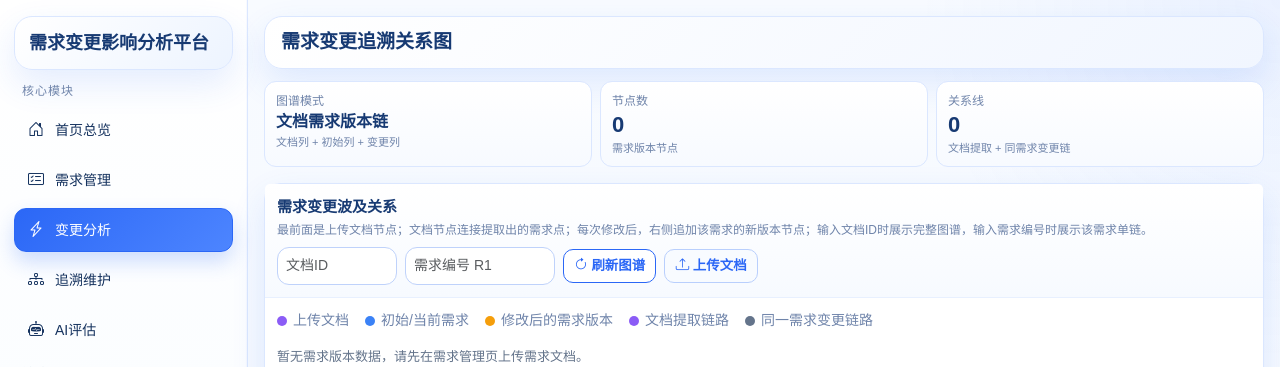
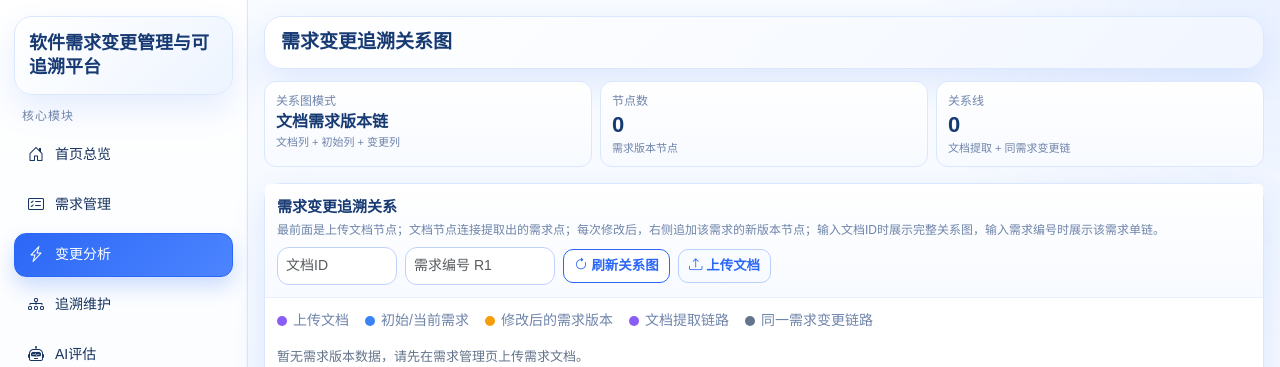
Before and after one commit to 17783802849/biyesheji, a FastAPI app: page /ui/impact-graph in a window 1280 px wide. Shown: the top 367 px of the page. Run offline with FastAPI, Linux system fonts and the light colour scheme; data that the repository does not hold is empty.

Commit message:
Unify graph wording

```diff
--- a/ai_service/core/config.py
+++ b/ai_service/core/config.py
@@ -33,7 +33,7 @@ def _get_bool_env(name: str, default: bool = False) -> bool:
 
 
 class Settings:
-    APP_NAME: str = _get_env("APP_NAME", "需求变更影响分析平台")
+    APP_NAME: str = _get_env("APP_NAME", "软件需求变更管理与可追溯平台")
     APP_ENV: str = _get_env("APP_ENV", "dev")
     DEBUG: bool = _get_bool_env("DEBUG", default=(APP_ENV.lower() == "dev"))
 
--- a/ai_service/main.py
+++ b/ai_service/main.py
@@ -14,7 +14,7 @@ STATIC_DIR = BASE_DIR / "static"
 
 STATIC_DIR.mkdir(exist_ok=True)
 
-app = FastAPI(title="需求变更影响分析平台")
+app = FastAPI(title="软件需求变更管理与可追溯平台")
 app.include_router(api_router, prefix="/api/v1")
 app.mount("/static", StaticFiles(directory=str(STATIC_DIR)), name="static")
 templates = Jinja2Templates(directory=str(TEMPLATES_DIR))
--- a/ai_service/models/requirement_revision.py
+++ b/ai_service/models/requirement_revision.py
@@ -19,6 +19,6 @@ class RequirementRevision(Base):
     event_id: Mapped[int] = mapped_column(Integer, index=True, nullable=True)      # 变更事件ID
     old_snapshot: Mapped[str] = mapped_column(Text, default="")                    # 变更前快照
     new_snapshot: Mapped[str] = mapped_column(Text, default="")                    # 变更后快照
-    relation_json: Mapped[str] = mapped_column(Text, default="")                   # 版本关系或图谱关系数据
+    relation_json: Mapped[str] = mapped_column(Text, default="")                   # 版本关系或关系图数据
 
     created_at: Mapped[str] = mapped_column(DateTime, server_default=func.now())   # 版本创建时间
--- a/ai_service/static/css/app.css
+++ b/ai_service/static/css/app.css
@@ -1,5 +1,5 @@
 /*公共样式文件*/
-/*用于控制页面布局、导航栏、卡片、按钮、表格、图谱节点、指标卡片和状态提示样式。*/
+/*用于控制页面布局、导航栏、卡片、按钮、表格、关系图节点、指标卡片和状态提示样式。*/
 :root{
     --bs-primary:#2b67f6;
     --bs-primary-rgb:43,103,246;
--- a/ai_service/templates/base.html
+++ b/ai_service/templates/base.html
@@ -12,7 +12,7 @@
 <head>
     <meta charset="utf-8">
     <meta name="viewport" content="width=device-width, initial-scale=1">
-    <title>{% block title %}需求变更影响分析平台{% endblock %}</title>
+    <title>{% block title %}软件需求变更管理与可追溯平台{% endblock %}</title>
 
     <link href="https://cdn.jsdelivr.net/npm/bootstrap@5.3.3/dist/css/bootstrap.min.css" rel="stylesheet">
     <link href="https://cdn.jsdelivr.net/npm/bootstrap-icons@1.11.3/font/bootstrap-icons.min.css" rel="stylesheet">
@@ -26,7 +26,7 @@
 <div class="app-shell">
     <aside class="app-sidebar">
         <div class="brand-card">
-            <div class="brand-title">需求变更影响分析平台</div>
+            <div class="brand-title">软件需求变更管理与可追溯平台</div>
         </div>
 
         <div>
--- a/ai_service/templates/change.html
+++ b/ai_service/templates/change.html
@@ -58,7 +58,7 @@ GET /api/v1/events?page=1&page_size=10：加载最近变更事件
                     </div>
                     <div class="d-grid gap-2">
                         <button id="submitChangeBtn" class="btn btn-primary" onclick="submitChange()">
-                            <i class="bi bi-lightning-charge"></i> 保存变更并生成波及图链路
+                            <i class="bi bi-lightning-charge"></i> 保存变更并生成追溯关系链路
                         </button>
                         <a id="graphLink" class="btn btn-outline-secondary" href="/ui/impact-graph">
                             <i class="bi bi-diagram-3"></i> 查看完整需求变更追溯关系图
--- a/ai_service/templates/impact_graph.html
+++ b/ai_service/templates/impact_graph.html
@@ -3,7 +3,7 @@
 GET /api/v1/graph/document-impact：                                     加载默认需求变更追溯关系图
 GET /api/v1/graph/document-impact?document_id={id}：                    按文档 ID 加载完整需求变更追溯关系图
 GET /api/v1/graph/document-impact?req_code={req_code}：                 按需求编号加载单链版本图
-GET /api/v1/graph/document-impact?req_code={req_code}&document_id={id}：按文档 ID 和需求编号组合加载图谱
+GET /api/v1/graph/document-impact?req_code={req_code}&document_id={id}：按文档 ID 和需求编号组合加载关系图
 -->
 {% extends "base.html" %}
 {% block title %}需求变更追溯关系图{% endblock %}
@@ -41,7 +41,7 @@ GET /api/v1/graph/document-impact?req_code={req_code}&document_id={id}：按文
     <div class="col-12">
         <div class="metric-strip">
             <div class="metric-chip">
-                <div class="label">图谱模式</div>
+                <div class="label">关系图模式</div>
                 <div class="value fs-6">文档需求版本链</div>
                 <div class="hint">文档列 + 初始列 + 变更列</div>
             </div>
@@ -62,13 +62,13 @@ GET /api/v1/graph/document-impact?req_code={req_code}&document_id={id}：按文
 <div class="card panel-card mb-3">
     <div class="card-header d-flex justify-content-between align-items-center gap-2 flex-wrap">
         <div>
-            <div class="panel-title">需求变更波及关系</div>
-            <div class="panel-sub">最前面是上传文档节点；文档节点连接提取出的需求点；每次修改后，右侧追加该需求的新版本节点；输入文档ID时展示完整图谱，输入需求编号时展示该需求单链。</div>
+            <div class="panel-title">需求变更追溯关系</div>
+            <div class="panel-sub">最前面是上传文档节点；文档节点连接提取出的需求点；每次修改后，右侧追加该需求的新版本节点；输入文档ID时展示完整关系图，输入需求编号时展示该需求单链。</div>
         </div>
         <div class="compact-toolbar">
             <input id="filter_doc" class="form-control form-control-sm" style="width:120px;" placeholder="文档ID">
             <input id="filter_req" class="form-control form-control-sm" style="width:150px;" placeholder="需求编号 R1" value="{{ req_code or '' }}">
-            <button class="btn btn-outline-primary btn-sm" onclick="loadGraph()"><i class="bi bi-arrow-clockwise"></i> 刷新图谱</button>
+            <button class="btn btn-outline-primary btn-sm" onclick="loadGraph()"><i class="bi bi-arrow-clockwise"></i> 刷新关系图</button>
             <a class="btn btn-outline-secondary btn-sm" href="/ui/requirements"><i class="bi bi-upload"></i> 上传文档</a>
         </div>
     </div>
@@ -109,46 +109,18 @@ GET /api/v1/graph/document-impact?req_code={req_code}&document_id={id}：按文
         return s.length > n ? s.slice(0, n) + "..." : s;
     }
 
-    function naturalCompare(a, b){
-        const left = (a || "").toString().toUpperCase().match(/\d+|\D+/g) || [""];
-        const right = (b || "").toString().toUpperCase().match(/\d+|\D+/g) || [""];
-        const len = Math.max(left.length, right.length);
-        for (let i = 0; i < len; i++){
-            const x = left[i] || "";
-            const y = right[i] || "";
-            const xNum = /^\d+$/.test(x) ? Number(x) : null;
-            const yNum = /^\d+$/.test(y) ? Number(y) : null;
-            if (xNum !== null && yNum !== null && xNum !== yNum) return xNum - yNum;
-            if (x !== y) return x.localeCompare(y, "zh-CN");
-        }
-        return 0;
-    }
-
-    function compareGraphNode(a, b){
-        if (a.type === "DOCUMENT" || b.type === "DOCUMENT"){
-            return Number(a.document_id || 0) - Number(b.document_id || 0)
-                || naturalCompare(a.req_code || a.title || a.id, b.req_code || b.title || b.id);
-        }
-        return naturalCompare(a.req_code || a.label || a.id, b.req_code || b.label || b.id)
-            || Number(a.version_no || 0) - Number(b.version_no || 0)
-            || naturalCompare(a.title || "", b.title || "")
-            || naturalCompare(a.id || "", b.id || "");
-    }
-
     function renderColumns(data){
         const canvas = document.getElementById("graph_canvas");
         canvas.querySelectorAll(".version-column").forEach(x => x.remove());
-        const columns = (data.columns || []).slice().sort((a, b) => Number(a.version_no) - Number(b.version_no));
+        const columns = data.columns || [];
         const nodes = data.nodes || [];
         if (!nodes.length){
             document.getElementById("graph_status").innerText = "暂无需求版本数据，请先在需求管理页上传需求文档。";
             return;
         }
-        document.getElementById("graph_status").innerText = data.summary || "图谱加载完成";
+        document.getElementById("graph_status").innerText = data.summary || "关系图加载完成";
         columns.forEach(col => {
-            const colNodes = nodes
-                .filter(n => Number(n.column) === Number(col.version_no))
-                .sort(compareGraphNode);
+            const colNodes = nodes.filter(n => Number(n.column) === Number(col.version_no));
             const div = document.createElement("div");
             div.className = "version-column";
             div.dataset.version = col.version_no;
@@ -237,12 +209,12 @@ GET /api/v1/graph/document-impact?req_code={req_code}&document_id={id}：按文
         if (req) params.set("req_code", req);
         if (doc) params.set("document_id", doc);
         const url = `${API}/graph/document-impact${params.toString() ? "?" + params.toString() : ""}`;
-        document.getElementById("graph_status").innerText = "正在加载图谱...";
+        document.getElementById("graph_status").innerText = "正在加载关系图...";
         try{
             const res = await fetch(url);
             const data = await res.json().catch(() => ({}));
             if (!res.ok){
-                document.getElementById("graph_status").innerText = "图谱加载失败：" + (data.detail || JSON.stringify(data));
+                document.getElementById("graph_status").innerText = "关系图加载失败：" + (data.detail || JSON.stringify(data));
                 return;
             }
             document.getElementById("node_count").innerText = (data.nodes || []).length;
@@ -250,7 +222,7 @@ GET /api/v1/graph/document-impact?req_code={req_code}&document_id={id}：按文
             renderColumns(data);
             setTimeout(() => { drawLines(data); }, 60);
         }catch(e){
-            document.getElementById("graph_status").innerText = "图谱加载失败：" + e.message;
+            document.getElementById("graph_status").innerText = "关系图加载失败：" + e.message;
         }
     }
 
@@ -263,7 +235,7 @@ GET /api/v1/graph/document-impact?req_code={req_code}&document_id={id}：按文
     try{
         loadGraph();
     }catch(e){
-        document.getElementById("graph_status").innerText = "图谱初始化失败：" + e.message;
+        document.getElementById("graph_status").innerText = "关系图初始化失败：" + e.message;
     }
 </script>
 {% endblock %}
--- a/ai_service/templates/index.html
+++ b/ai_service/templates/index.html
@@ -69,9 +69,9 @@ GET /api/v1/trace-versions/requirement-versions：加载需求版本记录，统
                 <span class="flow-tag">选择需求</span>
                 <span class="flow-tag">修改内容</span>
                 <span class="flow-tag">记录事件</span>
-                <span class="flow-tag">查看图谱</span>
+                <span class="flow-tag">查看关系图</span>
             </div>
-            <div class="text-muted small">查看需求变更事件和波及图。</div>
+            <div class="text-muted small">查看需求变更事件和追溯关系。</div>
             <a class="btn btn-primary mt-auto w-100" href="/ui/change">进入模块</a>
         </div>
     </div>
--- a/ai_service/templates/requirements.html
+++ b/ai_service/templates/requirements.html
@@ -264,7 +264,7 @@
                 setUploadMsg("danger", "上传失败：" + (data.detail || JSON.stringify(data)));
                 return;
             }
-            setUploadMsg("success", `文档解析完成：提取 ${data.imported_count || 0} 条需求点，关系 ${data.relations_count || 0} 条`);
+            setUploadMsg("success", `文档解析完成：提取 ${data.imported_count || 0} 条需求点`);
             fileInput.value = "";
             await loadDocs(data.document_id);
         } finally {
```
Also changed, not shown: ai_service/services/document_service.py (+13 -13 lines), tests/test_api.py (+1 -1 lines), README.md, 1 other file.
